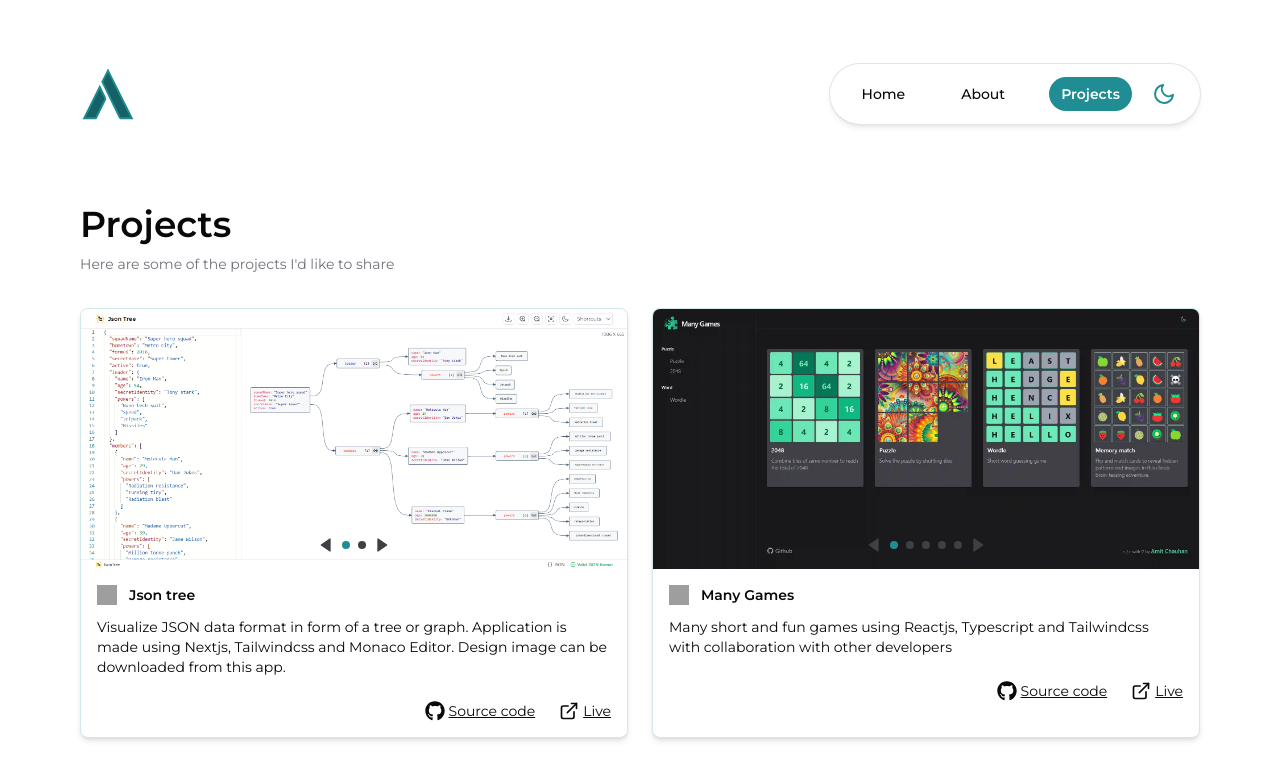
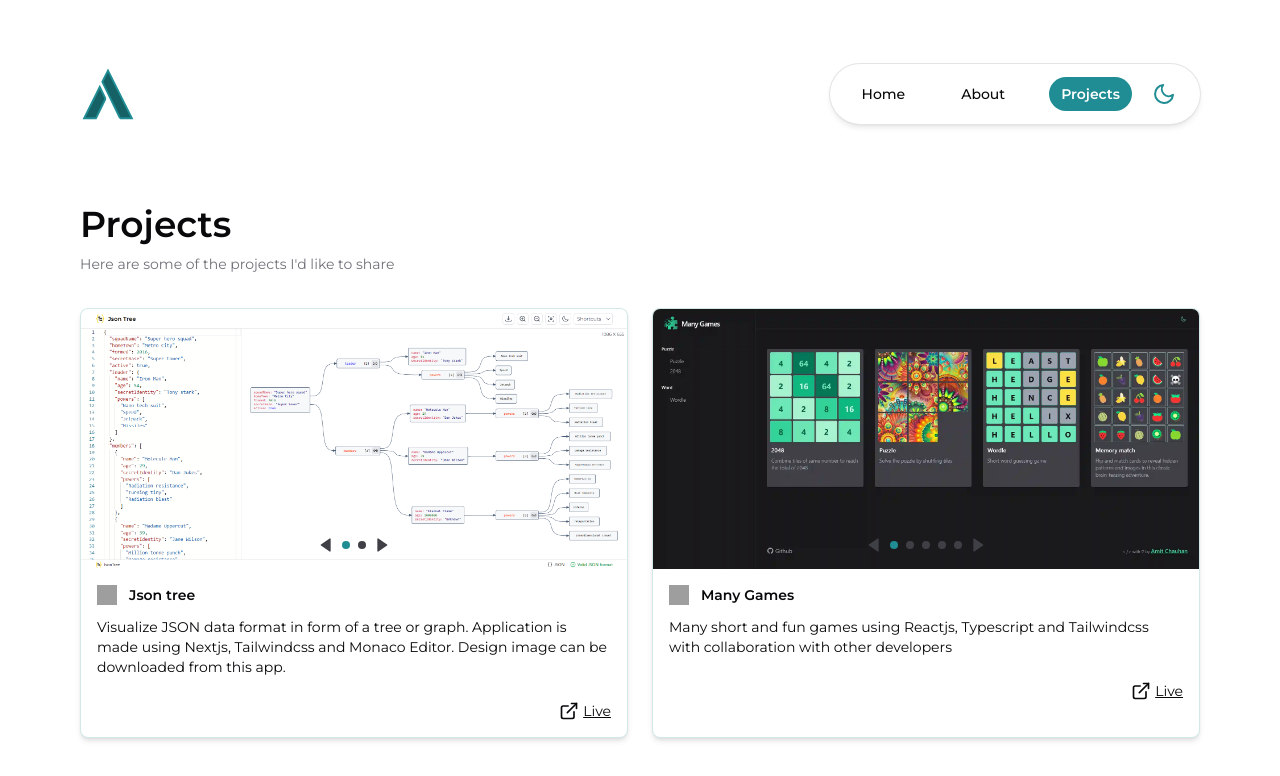
Before and after one commit to joelgenaro/portfolio-joel, a Next.js app: page /projects in a window 1280 px wide. Shown: the top 776 px of the page. Built offline with nearby package versions, Linux system fonts and the light colour scheme; grey boxes are pictures that could not be loaded.

Commit message:
remove source code

```diff
--- a/src/components/projects/project-card.tsx
+++ b/src/components/projects/project-card.tsx
@@ -1,10 +1,10 @@
+/* eslint-disable prettier/prettier */
 import Image from "next/image";
 
 import { motion } from "framer-motion";
 import { FiExternalLink } from "react-icons/fi";
 
 import Corosel from "@/components/utility/corosel";
-import { GithubIcon } from "@/components/icons";
 
 export interface ProjectCardProps {
   name: string;
@@ -38,13 +38,6 @@ export default function ProjectCard(props: ProjectCardProps) {
           <p className="text-xs md:text-sm">{props.description}</p>
         </div>
         <div className="mt-6 flex items-center justify-end gap-6">
-          <a
-            href={props.sourceCodeHref}
-            target="_blank"
-            className="flex items-center gap-1 text-xs underline md:text-sm"
-          >
-            <GithubIcon className="h-5 w-5" /> Source code
-          </a>
           {props.liveWebsiteHref && (
             <a
               href={props.liveWebsiteHref}
```
